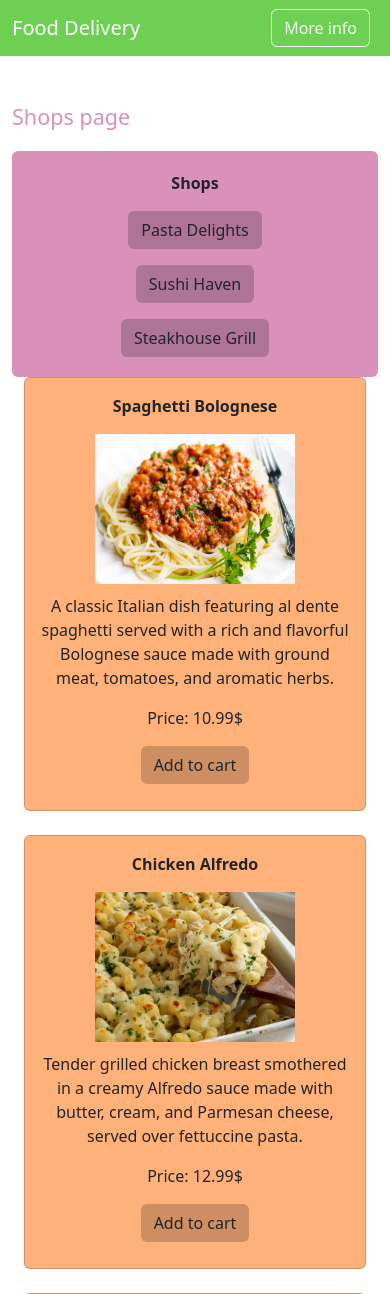
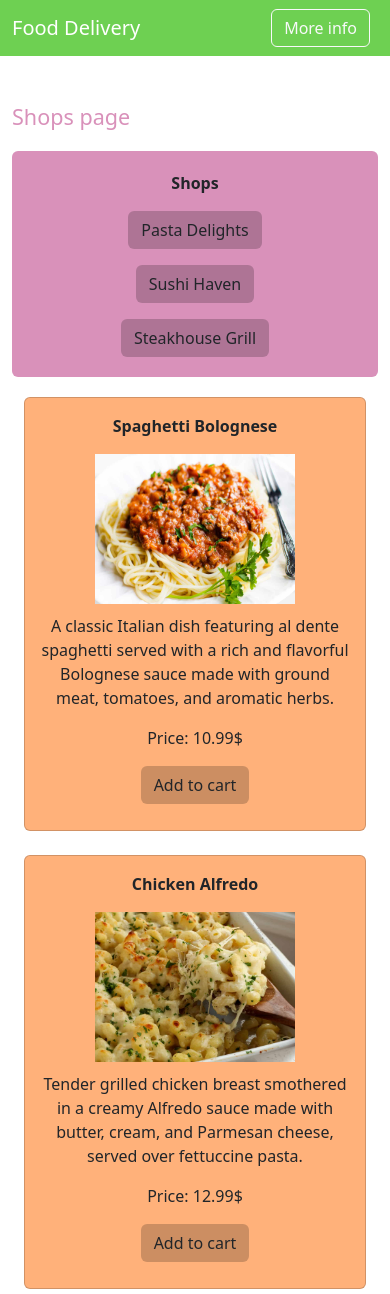
Before and after one commit to Pet315/food_delivery, a Django app: page /shops/1/ in a window 390 px wide. Shown: the top 1294 px of the page. Run offline with Django 4.2, Linux system fonts and the light colour scheme; data comes from the database, SQL or seed files in the repository.

Commit message:
Add changes

```diff
--- a/templates/shops_page.html
+++ b/templates/shops_page.html
@@ -7,8 +7,8 @@
 {% block content %}
     <h4 class="title">Shops page</h4>
     <div class="container">
-        <div class="row">
-            <div class="col-lg-3 rounded text-center" style="background-color: #D991BA">
+        <div class="row row-cols-sm-1">
+            <div class="col-lg-3 rounded text-center mb-lg-0" style="background-color: #D991BA; margin-bottom: 20px">
                 <p style="margin-top: 20px"><b>Shops</b></p>
                 <div class="row row-cols-1 g-3">
                     {% for shop in shops %}
@@ -19,7 +19,7 @@
                 </div>
                 <p style="margin-top: 20px"></p>
             </div>
-            <div class="col-md-9">
+            <div class="col-lg-9">
                 <div class="row row-cols-1 row-cols-md-2 row-cols-lg-3 g-4">
                     {% for product in products %}
                     <div class="col">
```
